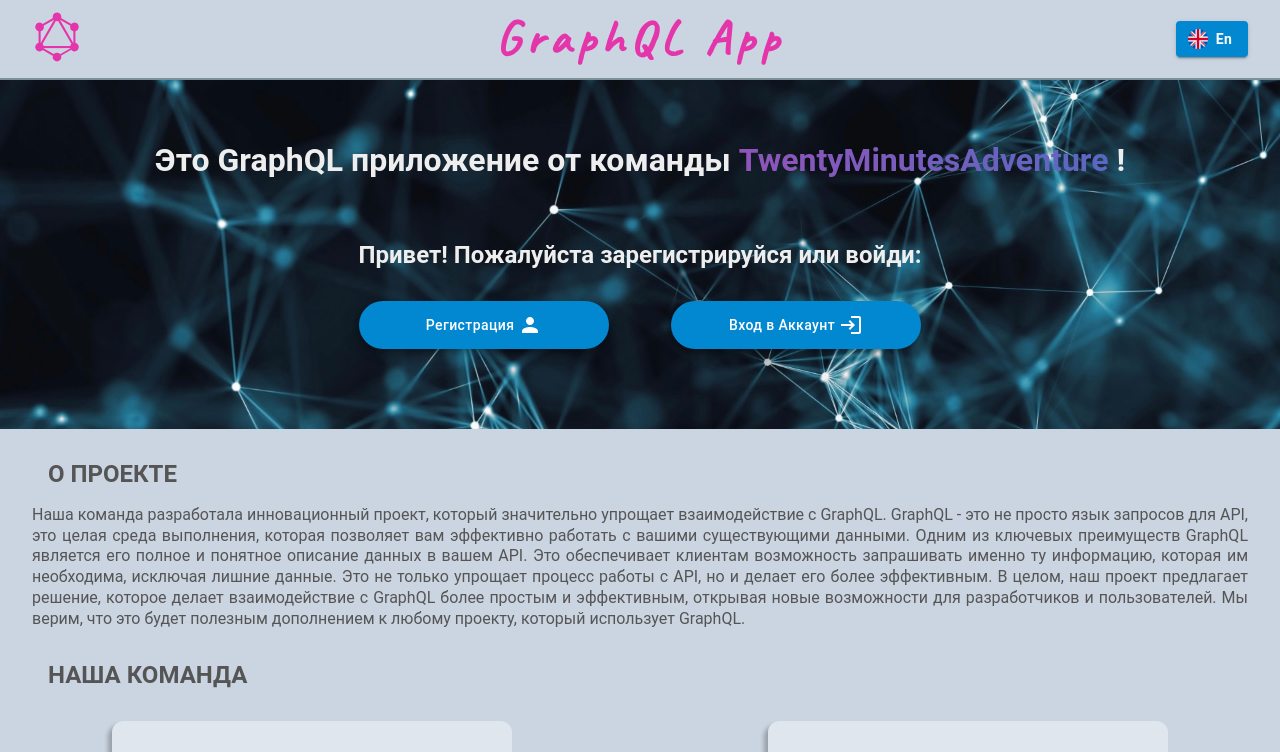
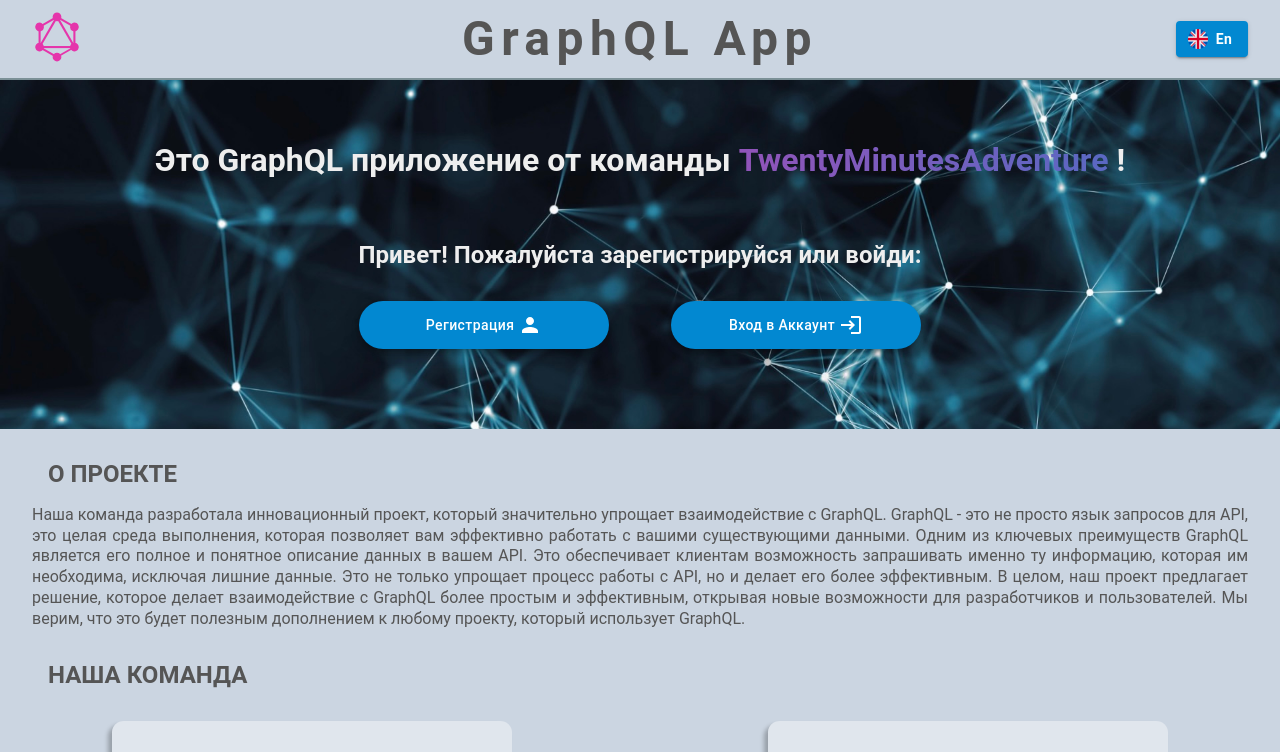
Before and after one commit to baranovdv/graphiql-app, a React (Vite) app: page / in a window 1280 px wide. Shown: the top 752 px of the page. Built offline with nearby package versions, Linux system fonts and the light colour scheme; no server answers; a web font is replaced by a local one.

Commit message:
refactor: refactor header styles

```diff
--- a/src/components/Header/Header.module.css
+++ b/src/components/Header/Header.module.css
@@ -30,8 +30,8 @@ header.scrolled {
 .headerTitle {
   font-size: 3rem;
   letter-spacing: 0.4rem;
-  color: var(--graphql-color);
-  font-family: 'Caveat', cursive;
+  color: var(--text-color-primary);
+  font-family: 'Roboto', sans-serif;
 }
 
 .headerButtons {
```
